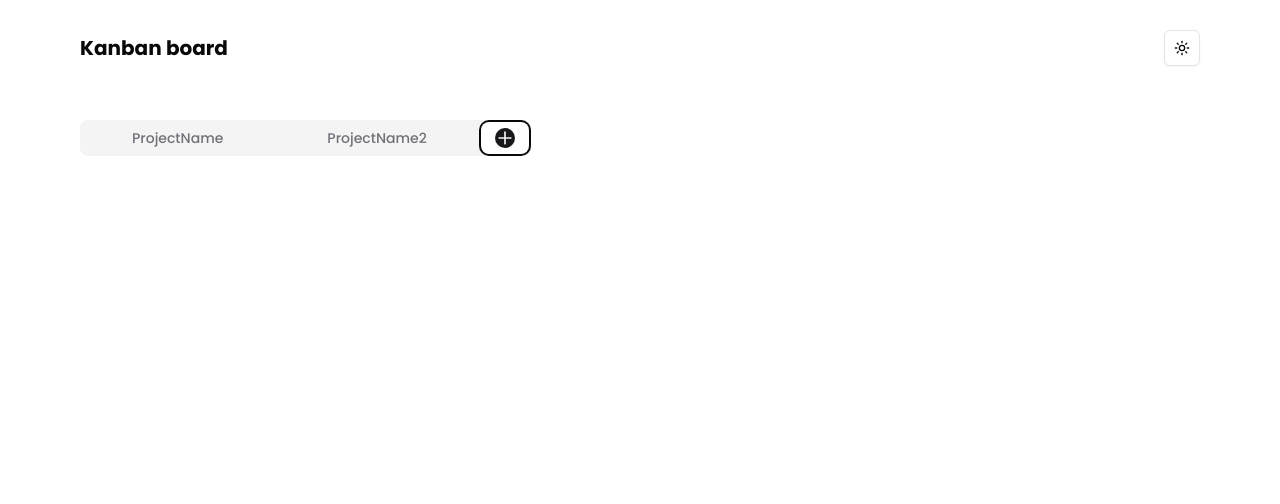
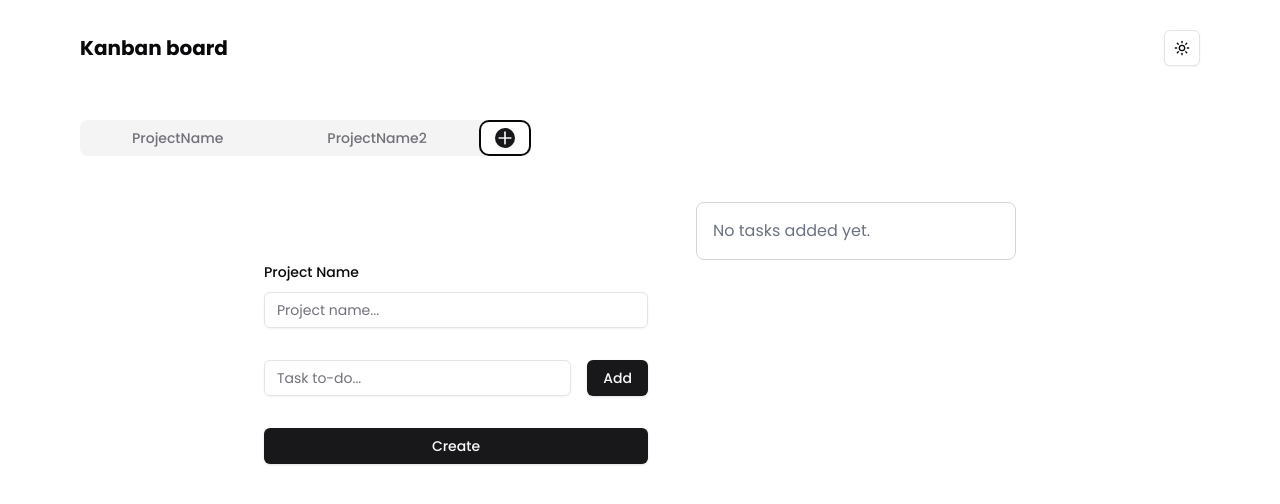
Before and after one commit to Kaizouku14/kanban-board, a Next.js app: page /dashboard in a window 1280 px wide. Both pictures are taken after a click on the tab 504 px from the left and 138 px from the top of the page. Shown: the top 504 px of the page. Built offline with nearby package versions, Linux system fonts and the light colour scheme.

Commit message:
feat(create-form): complete frontend setup

```diff
--- a/package.json
+++ b/package.json
@@ -16,6 +16,7 @@
     "@radix-ui/react-icons": "^1.3.0",
     "@radix-ui/react-label": "^2.1.0",
     "@radix-ui/react-popover": "^1.1.2",
+    "@radix-ui/react-scroll-area": "^1.2.0",
     "@radix-ui/react-separator": "^1.1.0",
     "@radix-ui/react-slot": "^1.1.0",
     "@radix-ui/react-tabs": "^1.1.1",
--- a/src/app/dashboard/page.tsx
+++ b/src/app/dashboard/page.tsx
@@ -1,3 +1,4 @@
+import CreateProject from "@/components/Forms/create-form";
 import { Tabs, TabsContent, TabsList, TabsTrigger } from "@/components/ui/tabs";
 import { Plus } from "lucide-react";
 
@@ -49,8 +50,8 @@ const DashBoard = () => {
           </TabsTrigger>
         </TabsList>
 
-        <TabsContent value="add">
-
+        <TabsContent value="add" className="flex justify-center ">
+            <CreateProject/>
         </TabsContent>
 
         {/* Data Content */}
--- a/src/components/Forms/create-form.tsx
+++ b/src/components/Forms/create-form.tsx
@@ -1,8 +1,10 @@
-import { createFormSchema } from '@/lib/form-schema';
-import { zodResolver } from '@hookform/resolvers/zod';
-import React from 'react'
-import { useForm } from 'react-hook-form';
-import { z } from 'zod';
+"use client";
+
+import { createFormSchema } from "@/lib/form-schema";
+import { zodResolver } from "@hookform/resolvers/zod";
+import React from "react";
+import { useForm } from "react-hook-form";
+import { z } from "zod";
 import { Button } from "../ui/button";
 import {
   Form,
@@ -12,9 +14,13 @@ import {
   FormControl,
   FormMessage,
 } from "../ui/form";
-import { Input } from '../ui/input';
+import { Input } from "../ui/input";
+import { ScrollArea } from "../ui/scroll-area";
+import { X } from "lucide-react";
 
 const CreateProject = () => {
+  const [tasks, setTasks] = React.useState<string[]>([]);
+  const [taskInput, setTaskInput] = React.useState("");
 
   const form = useForm<z.infer<typeof createFormSchema>>({
     resolver: zodResolver(createFormSchema),
@@ -25,11 +31,27 @@ const CreateProject = () => {
 
   function onSubmit(values: z.infer<typeof createFormSchema>) {
     console.log(values);
+    console.log(tasks)
+  }
+
+  function addTask(task: string) {
+    if (task.trim()) {
+      setTasks([...tasks, task]);
+      setTaskInput("");
+    }
+  }
+
+  function removeTask(index: number) {
+    setTasks(tasks.filter((_, i) => i !== index));
   }
 
   return (
     <Form {...form}>
-      <form onSubmit={form.handleSubmit(onSubmit)} className="space-y-8">
+      <form
+        onSubmit={form.handleSubmit(onSubmit)}
+        className="flex gap-x-12 items-center h-96"
+      >
+        <div className="w-96 space-y-8">
           <FormField
             control={form.control}
             name="projectName"
@@ -44,10 +66,47 @@ const CreateProject = () => {
             )}
           />
 
-          <Button className="w-full" type="submit">Sign in</Button>
+          <div className="flex gap-x-4">
+            <Input
+              placeholder="Task to-do..."
+              value={taskInput}
+              onChange={(e) => setTaskInput(e.target.value)}
+            />
+            <Button type="button" onClick={() => addTask(taskInput)}>
+              Add
+            </Button>
+          </div>
+
+          <Button className="w-full" type="submit">
+            Create
+          </Button>
+        </div>
+
+        <ScrollArea className="size-80">
+          <div className="flex flex-col rounded-lg border border-gray-300 p-4 gap-2">
+            {tasks.length > 0 ? (
+              tasks.map((task, index) => (
+                <div
+                  key={index}
+                  className="flex items-center justify-between gap-x-2 border border-gray-200 rounded-lg p-2 w-full h-10 "
+                >
+                  <span className="truncate">{task}</span>
+                  <button
+                    className="text-red-500 hover:text-red-700 focus:outline-none"
+                    onClick={() => removeTask(index)}
+                  >
+                    <X size={18} />
+                  </button>
+                </div>
+              ))
+            ) : (
+              <p className="text-gray-500">No tasks added yet.</p>
+            )}
+          </div>
+        </ScrollArea>
       </form>
     </Form>
-  )
-}
+  );
+};
 
 export default CreateProject;
--- a/src/components/Forms/signin-form.tsx
+++ b/src/components/Forms/signin-form.tsx
@@ -16,6 +16,7 @@ import {
 } from "../ui/form";
 
 const SignInForm = () => {
+
   const form = useForm<z.infer<typeof signInFormSchema>>({
     resolver: zodResolver(signInFormSchema),
     defaultValues: {
@@ -58,8 +59,7 @@ const SignInForm = () => {
             </FormItem>
           )}
         />
-        <Button className="w-full"
-          type="submit">Sign in</Button>
+        <Button className="w-full" type="submit">Sign in</Button>
       </form>
     </Form>
   );
--- /dev/null
+++ b/src/components/ui/scroll-area.tsx
@@ -0,0 +1,48 @@
+"use client"
+
+import * as React from "react"
+import * as ScrollAreaPrimitive from "@radix-ui/react-scroll-area"
+
+import { cn } from "@/lib/utils"
+
+const ScrollArea = React.forwardRef<
+  React.ElementRef<typeof ScrollAreaPrimitive.Root>,
+  React.ComponentPropsWithoutRef<typeof ScrollAreaPrimitive.Root>
+>(({ className, children, ...props }, ref) => (
+  <ScrollAreaPrimitive.Root
+    ref={ref}
+    className={cn("relative overflow-hidden", className)}
+    {...props}
+  >
+    <ScrollAreaPrimitive.Viewport className="h-full w-full rounded-[inherit]">
+      {children}
+    </ScrollAreaPrimitive.Viewport>
+    <ScrollBar />
+    <ScrollAreaPrimitive.Corner />
+  </ScrollAreaPrimitive.Root>
+))
+ScrollArea.displayName = ScrollAreaPrimitive.Root.displayName
+
+const ScrollBar = React.forwardRef<
+  React.ElementRef<typeof ScrollAreaPrimitive.ScrollAreaScrollbar>,
+  React.ComponentPropsWithoutRef<typeof ScrollAreaPrimitive.ScrollAreaScrollbar>
+>(({ className, orientation = "vertical", ...props }, ref) => (
+  <ScrollAreaPrimitive.ScrollAreaScrollbar
+    ref={ref}
+    orientation={orientation}
+    className={cn(
+      "flex touch-none select-none transition-colors",
+      orientation === "vertical" &&
+        "h-full w-2.5 border-l border-l-transparent p-[1px]",
+      orientation === "horizontal" &&
+        "h-2.5 flex-col border-t border-t-transparent p-[1px]",
+      className
+    )}
+    {...props}
+  >
+    <ScrollAreaPrimitive.ScrollAreaThumb className="relative flex-1 rounded-full bg-border" />
+  </ScrollAreaPrimitive.ScrollAreaScrollbar>
+))
+ScrollBar.displayName = ScrollAreaPrimitive.ScrollAreaScrollbar.displayName
+
+export { ScrollArea, ScrollBar }
--- a/src/lib/form-schema.ts
+++ b/src/lib/form-schema.ts
@@ -5,7 +5,8 @@ export const signInFormSchema = z.object({
   password: z.string().min(1, { message: "Password is required." }),
 });
 
-export const signUpFormSchema = z.object({
+export const signUpFormSchema = z
+  .object({
     username: z.string().min(1, { message: "Username is required." }),
     email: z
       .string()
@@ -17,10 +18,18 @@ export const signUpFormSchema = z.object({
     confirmPassword: z
       .string()
       .min(6, { message: "Please confirm your password." }),
-}).refine((data) => data.password === data.confirmPassword, {
+  })
+  .refine((data) => data.password === data.confirmPassword, {
     message: "Passwords do not match. Please try again.",
     path: ["confirmPassword"],
   });
 
+export const createFormSchema = z.object({
+  projectName: z
+    .string()
+    .min(3, { message: "Please enter a valid Project Name" }),
+});
+
 export type signInFormSchema = typeof signInFormSchema;
 export type signUpFormSchema = typeof signUpFormSchema;
+export type createFormSchema = typeof createFormSchema;
```
Also changed, not shown: 1 other file (tests, documents, lock files or other folders). Lines whose indentation alone changed are shown as unchanged.
